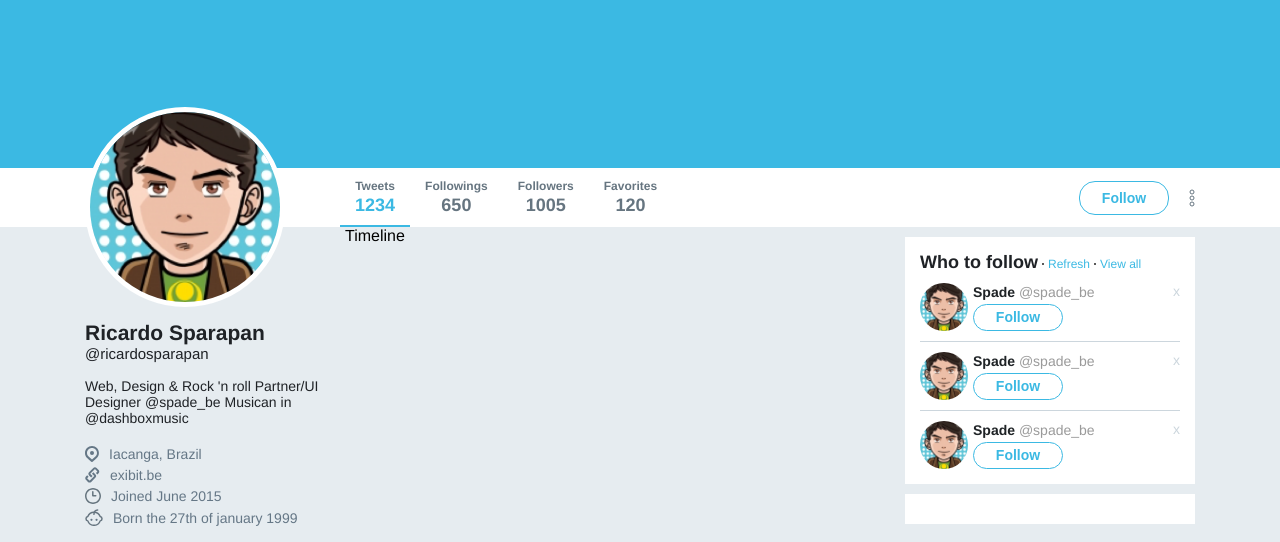
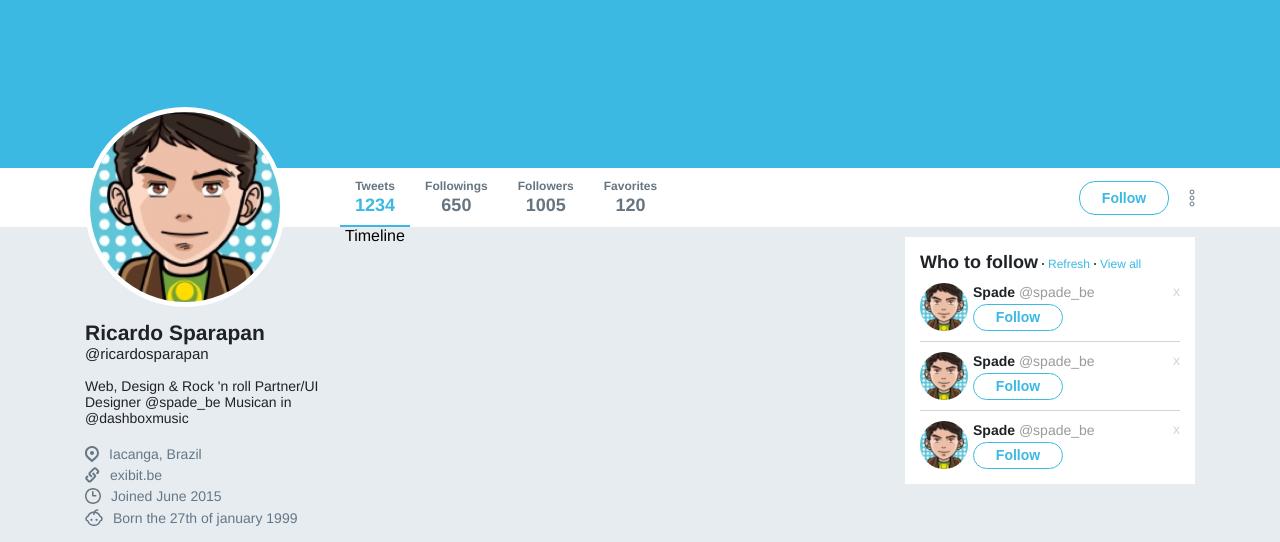
Before and after one commit to ricardoSpara/twitter-flexbox, a plain HTML site: page index.html in a window 1280 px wide. Shown: the part 258-800 px from the top of the page. Drawn offline with Linux system fonts and the light colour scheme.

Commit message:
remove trands

```diff
--- a/index.html
+++ b/index.html
@@ -165,7 +165,6 @@
               </li>
             </ul>
           </div>
-          <div class="widget trends"></div>
         </aside>
       </div>
     </div>
```
